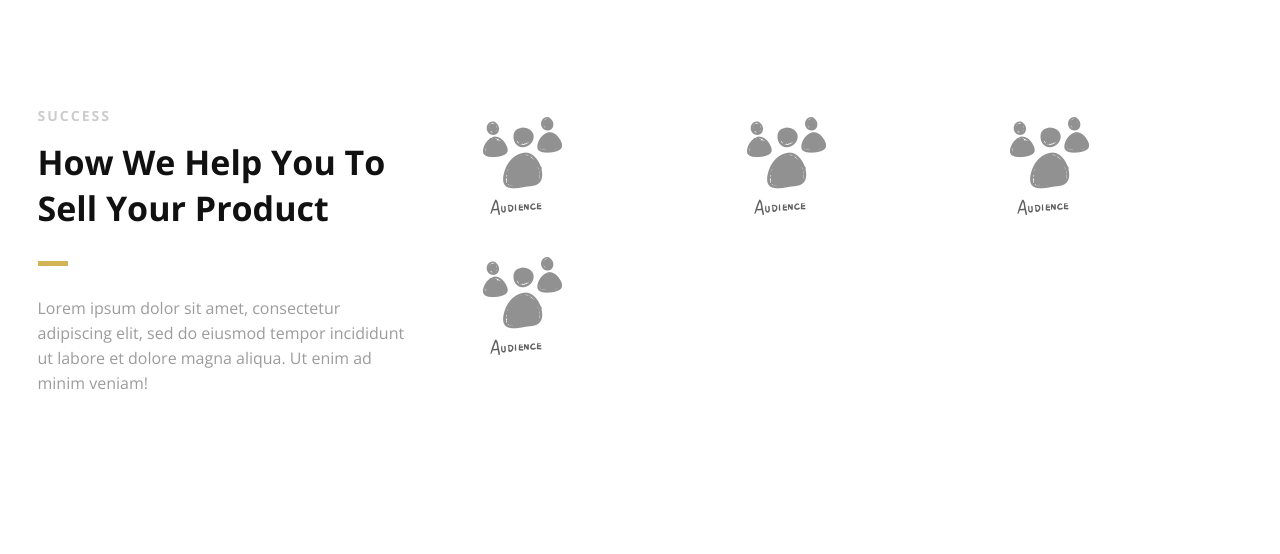
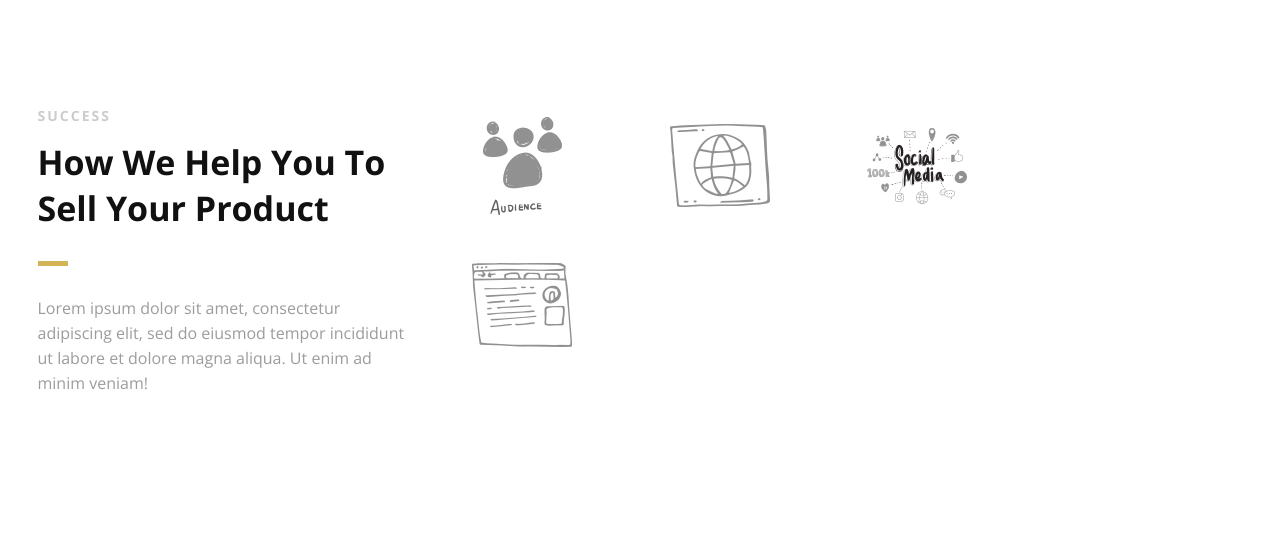
Before and after one commit to Stilledood/EscMapSite, a Django app: page / in a window 1280 px wide. Shown: the part 851-1405 px from the top of the page. Run offline with Django 4.2, Linux system fonts and the light colour scheme.

Commit message:
Custon Theme 2

```diff
--- a/EscMap/templates/homepage.html
+++ b/EscMap/templates/homepage.html
@@ -178,20 +178,20 @@
                 </div>
                  <div class="col-2-3">
 
-                        <a href="#" class="col-3">
+                    <a href="#" class="col-4">
                         <img src="{% static 'images/services/audience.jpg' %}" alt="Company"/>
                         <div class="client-overlay"><span>Tree</span></div>
                     </a>
-                         <a href="#" class="col-3">
-                            <img src="{% static 'images/services/audience.jpg' %}" alt="Company"/>
+                     <a href="#" class="col-4">
+                        <img src="{% static 'images/services/web_development.jpg' %}" alt="Company"/>
                         <div class="client-overlay"><span>Tree</span></div>
                     </a>
                      <a href="#" class="col-3">
-                            <img src="{% static 'images/services/audience.jpg' %}" alt="Company"/>
+                        <img src="{% static 'images/services/socila_media_management.jpg' %}" alt="Company"/>
                         <div class="client-overlay"><span>Tree</span></div>
                     </a>
                      <a href="#" class="col-3">
-                            <img src="{% static 'images/services/audience.jpg' %}" alt="Company"/>
+                        <img src="{% static 'images/services/google_ads.jpg' %}" alt="Company"/>
                         <div class="client-overlay"><span>Tree</span></div>
                     </a>
                 </div>
```
Also changed, not shown: EscMap/static/images/services/google_ads.jpg (added), EscMap/static/images/services/socila_media_management.jpg (added), EscMap/static/images/services/web_development.jpg (added). Lines whose indentation alone changed are shown as unchanged.
